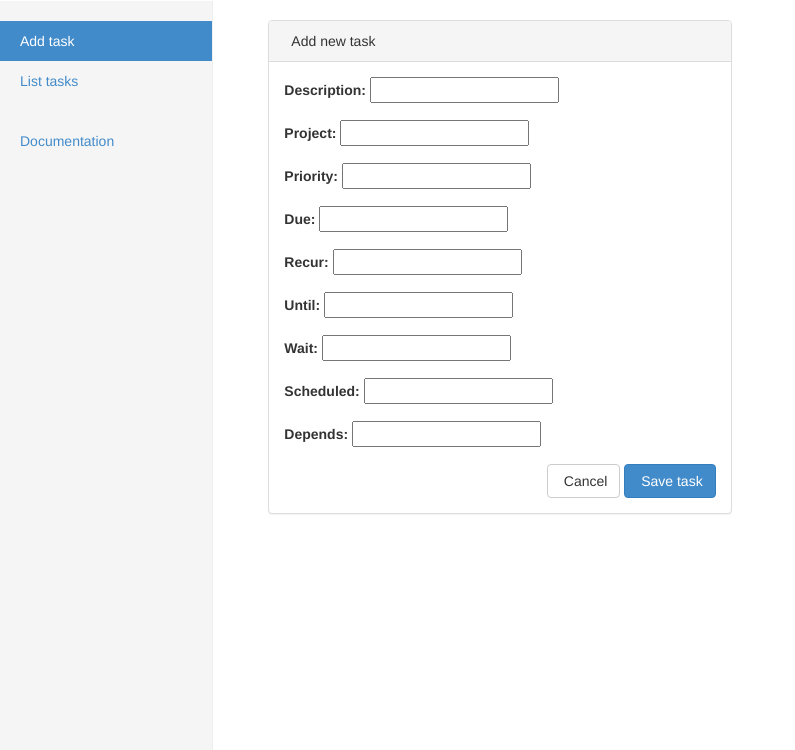
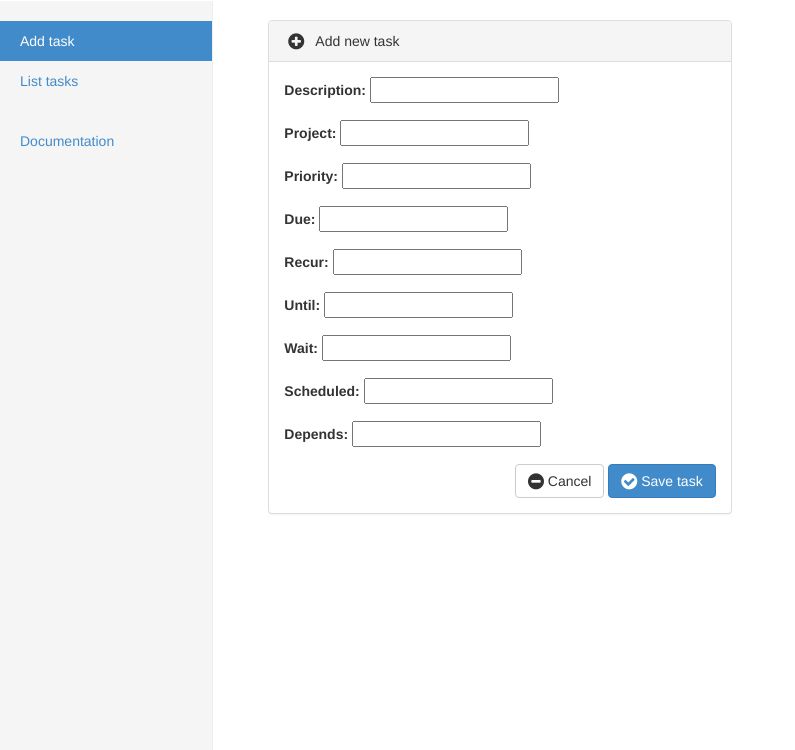
Before and after one commit to countermeasure/taask, a Django app: page /add_task in a window 1280 px wide. Shown: the part 50-800 px from the top of the page, without its empty margins (0-795 px from the left). Run offline with Django 3.2, Linux system fonts and the light colour scheme; some libraries are stand-ins or nearby versions.

Commit message:
Enabled FontAwesome in app_base.html

```diff
--- a/tasks/templates/app_base.html
+++ b/tasks/templates/app_base.html
@@ -14,6 +14,7 @@
     <title>TaskWarrior_Django -- A Django front-end for TaskWarrior</title>
 
     <link href="{% static 'css/bootstrap.min.css' %}" rel="stylesheet">
+    <link href="{% static 'css/font-awesome.min.css' %}" rel="stylesheet">
     <link href="{% static 'css/task.css' %}" rel="stylesheet">
 
     <!-- HTML5 shim and Respond.js IE8 support of HTML5 elements and media
```
